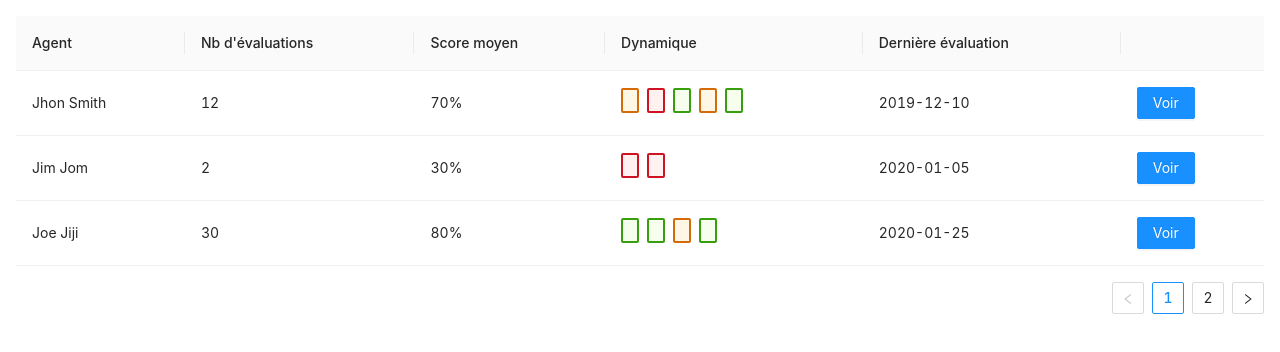
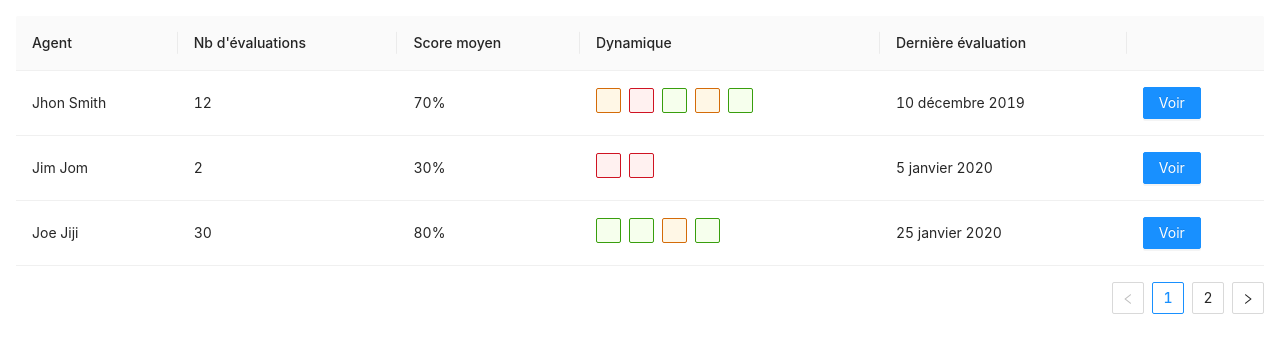
Before and after one commit to Seynshun/reactTypescript, a React (Create React App) app: page / in a window 1280 px wide. Shown: the top 352 px of the page. Built offline with nearby package versions, Linux system fonts and the light colour scheme.

Commit message:
first version

```diff
--- a/src/Components/MyTable.tsx
+++ b/src/Components/MyTable.tsx
@@ -34,7 +34,15 @@ class MyTable extends React.Component {
     {
       title: "Dernière évaluation",
       render: (record: { recentEvaluations: [Evaluations] }) =>
-        record.recentEvaluations[0].date,
+        record.recentEvaluations.slice(0, 1).map((entry, index) => {
+          let date: Date = new Date(entry.date);
+          let frenchDate: string = new Intl.DateTimeFormat("fr-FR", {
+            year: "numeric",
+            month: "long",
+            day: "numeric",
+          }).format(date);
+          return frenchDate;
+        }),
     },
     {
       render: () => <Button type="primary">Voir</Button>,
--- a/src/Components/Tags.tsx
+++ b/src/Components/Tags.tsx
@@ -4,19 +4,19 @@ import { StyledTags } from "../Style/StyledTags";
 class Tags extends React.Component<{ score: number }> {
   render() {
     const { score } = this.props;
-    let tag;
+    let color: string = "";
     switch (true) {
       case score >= 80:
-        tag = <StyledTags color="green"></StyledTags>;
+        color = "green";
         break;
       case score >= 50 && score < 80:
-        tag = <StyledTags color="orange"></StyledTags>;
+        color = "orange";
         break;
       case score < 50:
-        tag = <StyledTags color="red"></StyledTags>;
+        color = "red";
         break;
     }
-    return tag;
+    return <StyledTags color={color}></StyledTags>;
   }
 }
 
--- a/src/Style/StyledTags.ts
+++ b/src/Style/StyledTags.ts
@@ -2,6 +2,7 @@ import styled from "styled-components";
 import { Tag } from "antd";
 
 export const StyledTags = styled(Tag)`
-  border: 2px solid;
+  border: 1px solid;
   height: 25px;
+  width : 25px;
 `;
```
Also changed, not shown: 1 other file (tests, documents, lock files or other folders).
